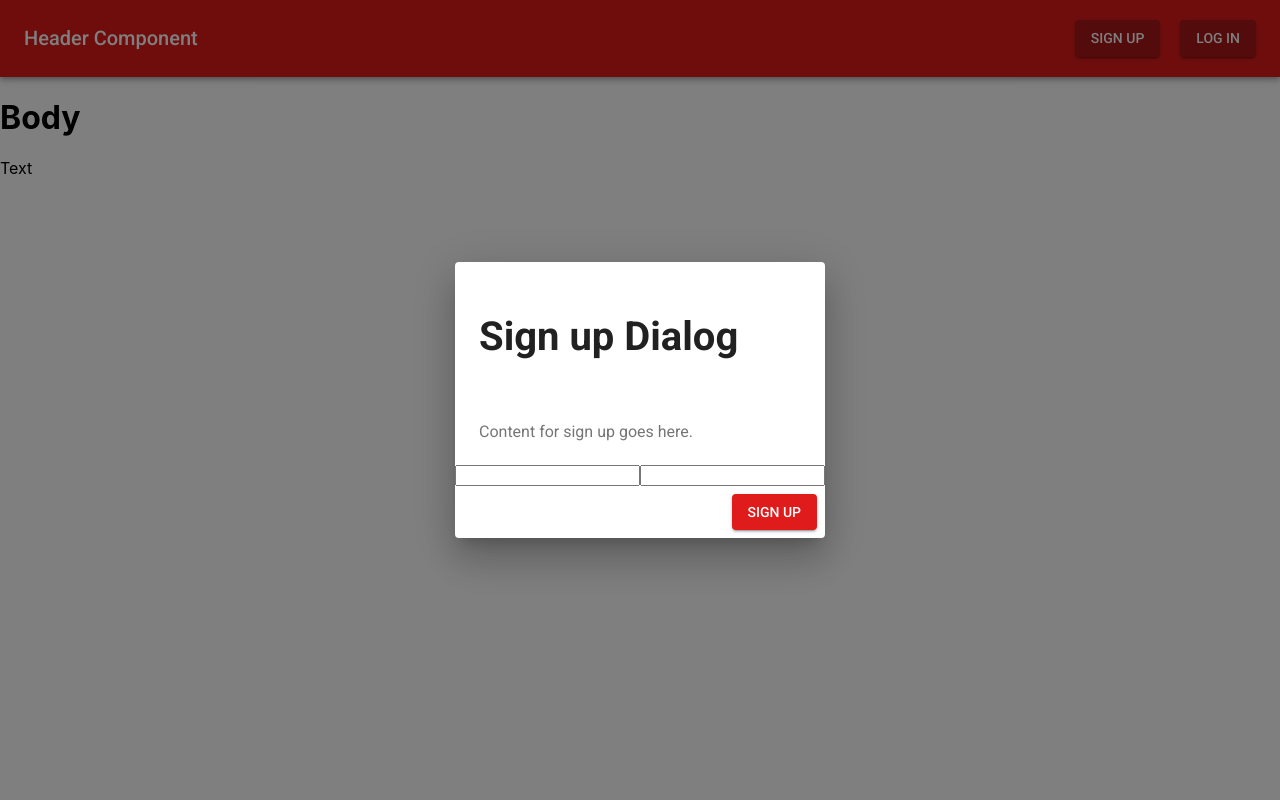
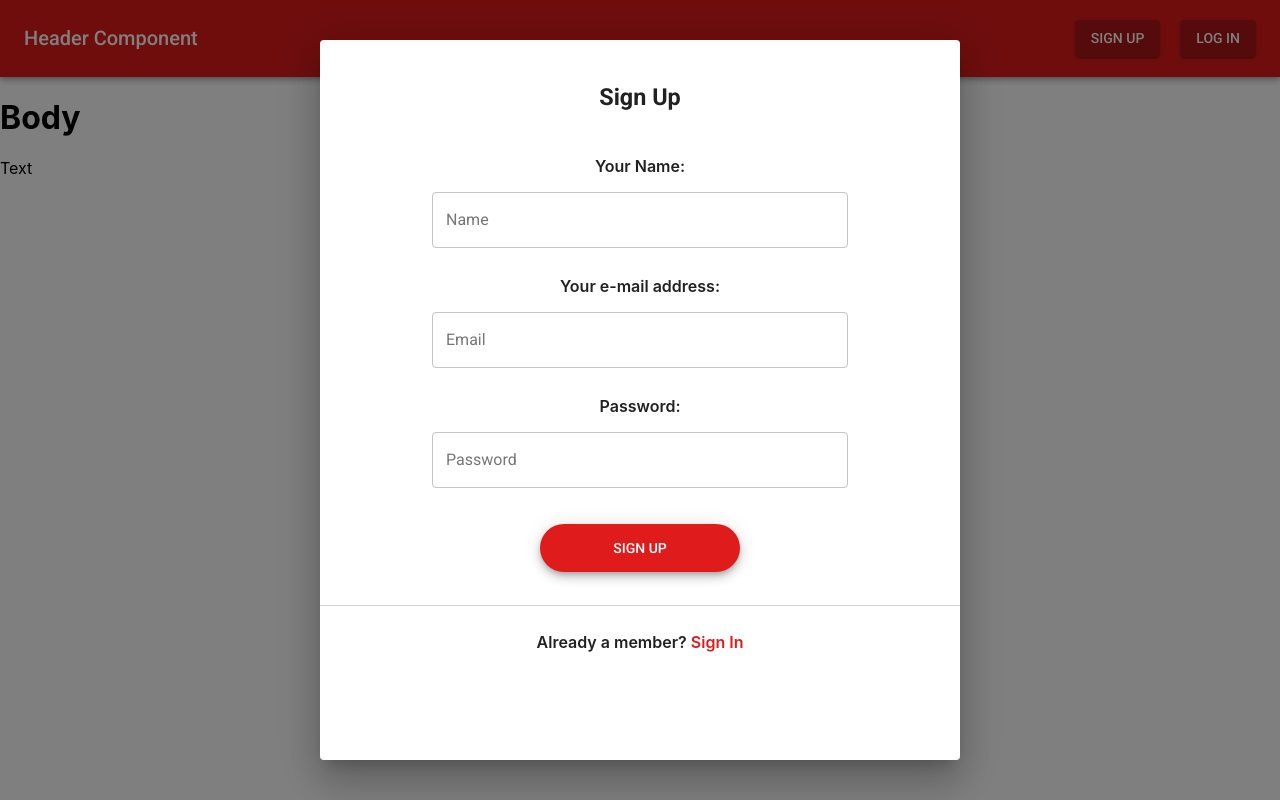
Before and after one commit to hatchways/team-carrot, a React (Create React App) app in the folder client/: page /ping in a window 1280 px wide. Both pictures are taken after a click on the button "SIGN UP". Built offline with nearby package versions, Linux system fonts and the light colour scheme.

Commit message:
added signup dialog box

```diff
--- a/client/src/pages/Dialogs/Signup.js
+++ b/client/src/pages/Dialogs/Signup.js
@@ -5,11 +5,56 @@ import DialogActions from "@material-ui/core/DialogActions";
 import DialogContent from "@material-ui/core/DialogContent";
 import DialogContentText from "@material-ui/core/DialogContentText";
 import DialogTitle from "@material-ui/core/DialogTitle";
-import AddIcon from "@material-ui/icons/Add";
+import TextField from "@material-ui/core/TextField";
+import { withStyles } from "@material-ui/styles";
+import Fab from "@material-ui/core/Fab";
+import { NONAME } from "dns";
 
-export default class Login extends React.Component {
+const styles = theme => ({
+  dialogPaper: {
+    minHeight: "90vh",
+    maxHeight: "90vh",
+    minWidth: "50vw",
+    maxWidth: "50vw",
+    display: "flex",
+    alignItems: "center"
+  },
+  formWidth: {
+    width: "100%",
+    display: "flex",
+    flexDirection: "column",
+    alignItems: "center"
+  },
+  textFieldHeader: {
+    margin: 0,
+    fontWeight: 600
+  },
+  FormControl: {
+    width: "65%"
+  },
+  footerDialog: {
+    borderTop: "1px solid lightgray",
+    marginTop: "25px",
+    paddingTop: "10px",
+    width: "100%",
+    display: "flex",
+    justifyContent: "center"
+  },
+  footerLink: {
+    textDecoration: "none",
+    color: "#DF1B1B"
+  }
+});
+
+export default withStyles(styles)(
+  class Login extends React.Component {
     state = {
-    open: false
+      open: false,
+      data: {
+        name: "",
+        email: "",
+        password: ""
+      }
     };
 
     handleToggle = () => {
@@ -18,8 +63,22 @@ export default class Login extends React.Component {
       });
     };
 
+    handleChange = name => ({ target: { value } }) => {
+      this.setState({
+        data: {
+          ...this.state.data,
+          [name]: value
+        }
+      });
+    };
+
     render() {
-    const { open } = this.state;
+      const {
+        open,
+        data: { name, email, password }
+      } = this.state;
+
+      const { classes } = this.props;
 
       return (
         <Fragment>
@@ -32,30 +91,85 @@ export default class Login extends React.Component {
           >
             Sign Up
           </Button>
-        <Dialog open={open} onClose={this.handleToggle.bind(this)}>
+          <Dialog
+            open={open}
+            onClose={this.handleToggle.bind(this)}
+            classes={
+              ({ paper: classes.dialogContainer },
+              { paper: classes.dialogPaper })
+            }
+          >
             <DialogTitle id="form-dialog-title">
-            <h1>Sign up Dialog</h1>
+              <h3 style={{ textAlign: "center" }}>Sign Up</h3>
             </DialogTitle>
-          <DialogContent>
-            <DialogContentText>
-              Content for sign up goes here.
-            </DialogContentText>
-          </DialogContent>
-          <form>
-            <input></input>
-            <input></input>
+
+            <form className={classes.formWidth}>
+              <p className={classes.textFieldHeader}>Your Name:</p>
+              <TextField
+                id="outlined-name-input"
+                label="Name"
+                value={name}
+                onChange={this.handleChange("name")}
+                margin="normal"
+                variant="outlined"
+                className={classes.FormControl}
+              />
+              <br />
+              <p className={classes.textFieldHeader}>Your e-mail address:</p>
+              <TextField
+                id="outlined-email-input"
+                label="Email"
+                value={email}
+                onChange={this.handleChange("email")}
+                type="email"
+                name="email"
+                autoComplete="email"
+                margin="normal"
+                variant="outlined"
+                className={classes.FormControl}
+              />
+              <br />
+              <p className={classes.textFieldHeader}>Password:</p>
+              <TextField
+                id="outlined-password-input"
+                label="Password"
+                value={password}
+                onChange={this.handleChange("password")}
+                type="password"
+                autoComplete="current-password"
+                margin="normal"
+                variant="outlined"
+                className={classes.FormControl}
+              />
             </form>
+
             <DialogActions>
-            <Button
-              variant="contained"
-              color="primary"
-              style={{ background: "#DF1B1B" }}
+              <Fab
+                variant="extended"
+                size="large"
+                style={{
+                  width: "200px",
+                  background: "#DF1B1B",
+                  marginTop: "20px",
+                  color: "white"
+                }}
               >
                 Sign Up
-            </Button>
+              </Fab>
             </DialogActions>
+            <div className={classes.footerDialog}>
+              <p style={{ fontWeight: 600 }}>
+                Already a member?{" "}
+                <span className={classes.footerSpan}>
+                  <a href="#" className={classes.footerLink}>
+                    Sign In
+                  </a>
+                </span>
+              </p>
+            </div>
           </Dialog>
         </Fragment>
       );
     }
   }
+);
```
Lines whose indentation alone changed are shown as unchanged.
